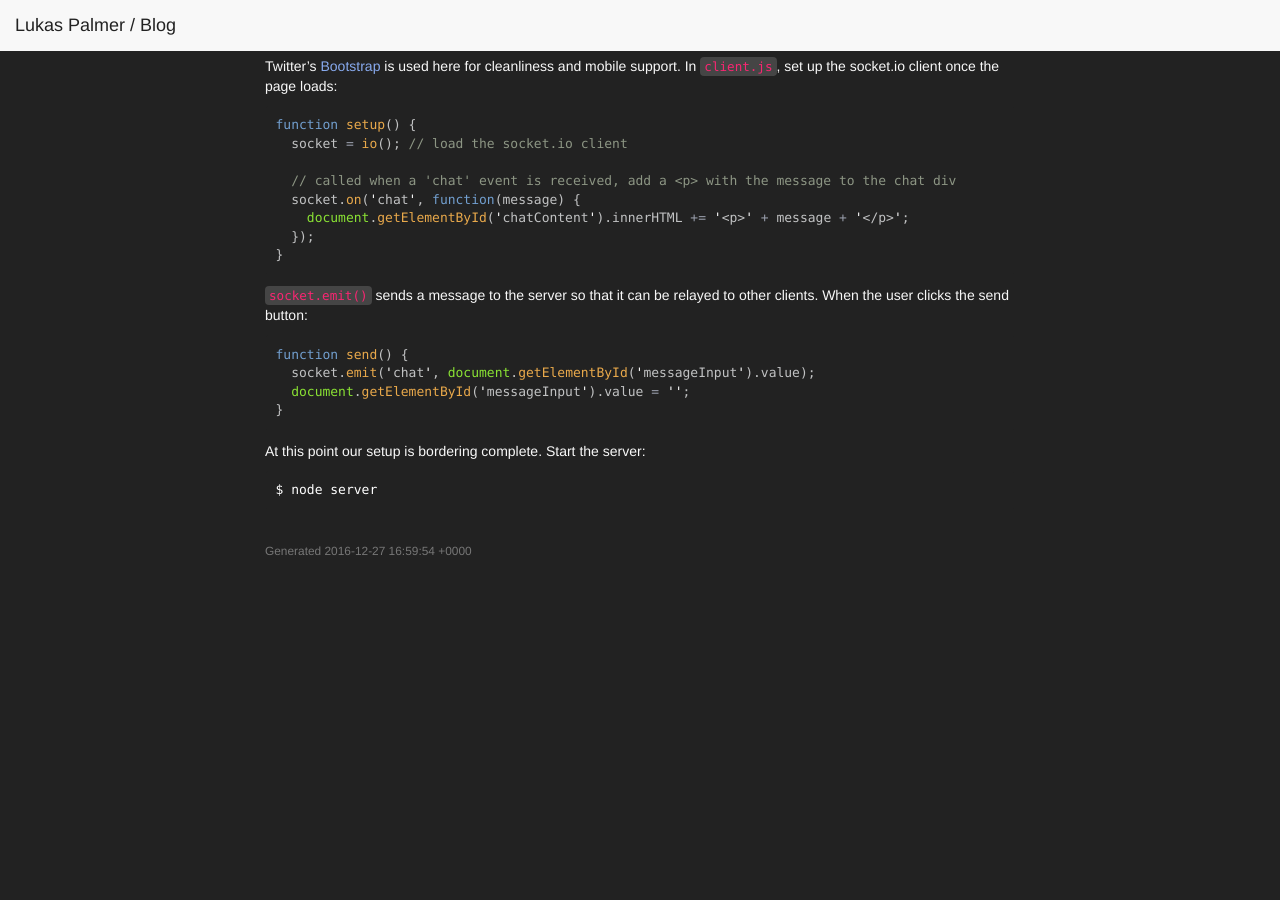
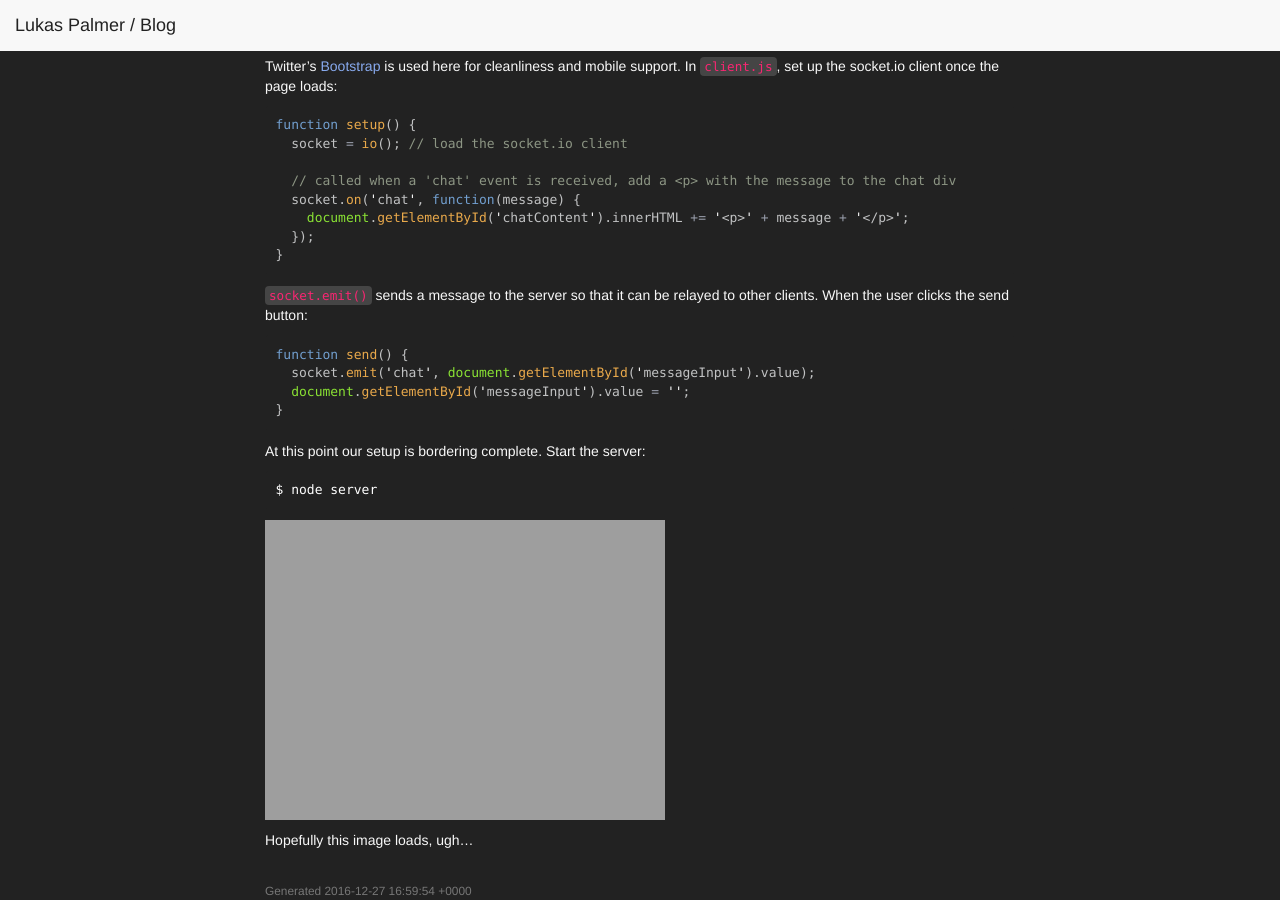
Before and after one commit to lnpalmer/lnpalmer.github.io, a Jekyll site: the page built from _posts/2016-12-23-chat.md, in a window 1280 px wide and 900 px high, scrolled down 1593 px. Built offline with Jekyll 4.4.1, drawn with Linux system fonts in a browser that asks for light colours; before the commit the page ends 2153 px from its top, so only the background shows below that.

```diff
--- a/_posts/2016-12-23-chat.md
+++ b/_posts/2016-12-23-chat.md
@@ -117,3 +117,7 @@
 ~~~ sh
 $ node server
 ~~~
+
+<img src="{{ site.url }}/assets/.jpeg" style="border:none;">
+
+Hopefully this image loads, ugh...
```
